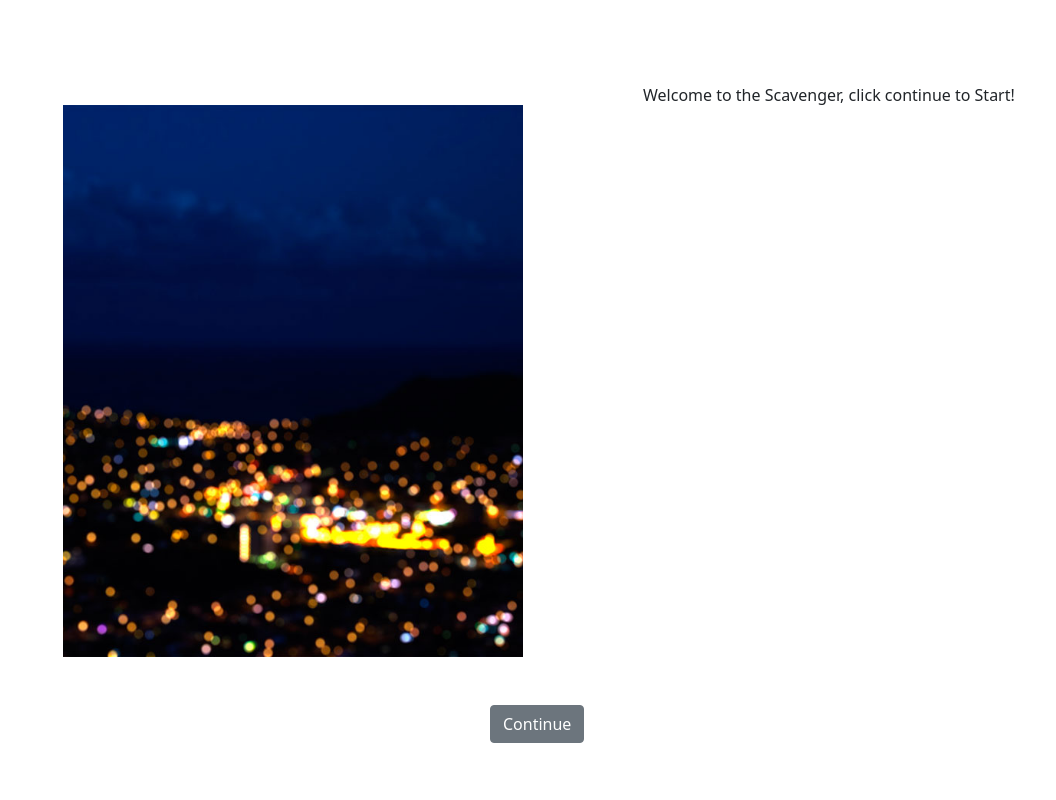
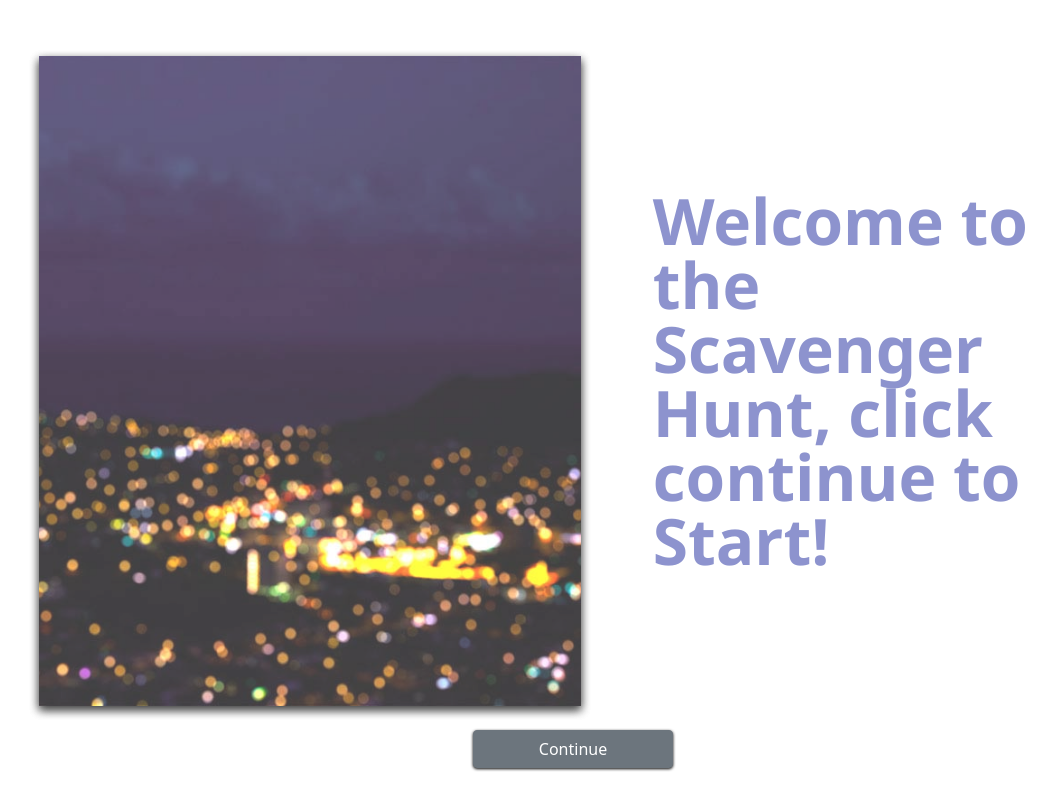
Before and after one commit to 1andyn/scavenger-webapp-cs, a React (Create React App) app in the folder frontend/: page / in a window 1280 px wide. Shown: the whole page, without its empty margins (67-1123 px from the left). Built offline with nearby package versions, Linux system fonts and the light colour scheme.

Commit message:
Implemented nicer looking bare bones front end

```diff
--- a/frontend/src/components/App.tsx
+++ b/frontend/src/components/App.tsx
@@ -1,7 +1,13 @@
 import React, { useEffect, useState } from 'react';
-import { Button, Col, FormGroup, Input, Row, Spinner } from 'reactstrap';
+import { Button, Col, FormGroup, Input, InputGroup, Row, Spinner } from 'reactstrap';
 import image from '../placeholder/image.jpg'
-import '../css/app.css';
+import image2 from '../placeholder/image2.jpg'
+import image3 from '../placeholder/image3.jpg'
+import '../css/main.css';
+
+// Components (Spring Based for Nice Appearances)
+import Gallery from './Gallery'
+import TextBlock from './TextBlock'
 
 const App = () => {
 
@@ -9,11 +15,17 @@ const App = () => {
 
   const [showInterim, setShowInterim] = useState<boolean>(true);
   const [isLoading, setIsLoading] = useState<boolean>(false);
-  const [next, setNext] = useState<string>('');
+ // const [next, setNext] = useState<Array:string>([]);
 
-  const [imageSource, setImageSource] = useState<string>(image);
+  let testImages = [
+    image,
+    image2,
+    image3
+  ]
+
+  const [imageSource, setImageSource] = useState<string[]>(testImages);
   const [textQueue, setTextQueue] = useState<string>('There is nothing in the queue...');
-  const [textBlock, setTextBlock] = useState<string>('Welcome to the Scavenger, click continue to Start!');
+  const [textBlock, setTextBlock] = useState<string>('Welcome to the Scavenger Hunt, click continue to Start!');
 
   /* Run Once Initialization */
   useEffect(() => {
@@ -35,31 +47,30 @@ const App = () => {
       <div className="container">
         <Row>
           <Col className='m-4' id='imageBox'>
-            <div className='d-flex justify-content-center'><img className='p-4 imageBlock' src={imageSource} /></div>
+            { Gallery(imageSource) }
           </Col>
           <Col className='m-4' id='textBox'>
-              <span className='p-4 align-middle'>{textBlock}</span>
+              { TextBlock(textBlock) }
           </Col>
         </Row>
         {
           isLoading ? (<div className='d-flex justify-content-center'><Spinner>Loading...</Spinner></div>) :
             showInterim ? (
               <Row>
-                <Col lg={5}/>
-                <Col lg={2}><Button onClick={ ()=> clickContinue()}>Continue</Button></Col>
-                <Col lg={5}/>
+                <div className="d-flex justify-content-center"><Button className ='continueButton dropShadowBtn' onClick={ ()=> clickContinue()}>Continue</Button></div>
               </Row>
             ) : (
               <Row>
                 <div className='d-flex justify-content-center'>
                   <FormGroup>
+                    <InputGroup className="continueButton">
                     <Input
                       id="inputPassword"
                       name="password"
                       placeholder="answer"
                       type="password"
                     />
-                    <Button>Submit</Button>
+                    <Button>{'>'}</Button></InputGroup>
                   </FormGroup>
                 </div>
               </Row>
--- /dev/null
+++ b/frontend/src/components/Gallery.tsx
@@ -0,0 +1,34 @@
+import React, { useState, useEffect } from 'react'
+import { useTransition, animated } from '@react-spring/web'
+import '../css/images.css';
+
+const Gallery = (images: string[]) => {
+
+    const [index, set] = useState(0)
+    const transitions = useTransition(index, {
+        key: index,
+        from: { opacity: 0 },
+        enter: { opacity: 1 },
+        leave: { opacity: 0 },
+        config: { duration: 3000 },
+    })
+
+    useEffect(() => {
+        const t = setInterval(() => set(state => (state + 1) % images.length), 4000)
+        return () => clearTimeout(t)
+    }, [])
+
+    return (
+        <div>
+            {transitions((style, i) => (
+                <animated.img
+                    className='imageBlock dropShadow'
+                    src={images[i]}
+                    style={{ ...style }}
+                />
+            ))}
+        </div>
+    );
+}
+
+export default Gallery;
--- /dev/null
+++ b/frontend/src/components/TextBlock.tsx
@@ -0,0 +1,27 @@
+import { Spring, animated } from 'react-spring'
+import '../css/text.css';
+
+const Gallery = (text: string) => {
+    return (
+        <div className="text-items-center">
+            <Spring
+                from={{ opacity: 0, color: '#686868' }}
+                to={[
+                    { opacity: .5, color: '#82B8FC' },
+                    { opacity: .75, color: '#828FFC' },
+                    { opacity: 1, color: '#686868' },
+                    { opacity: 1, color: '#686868' },
+                    { opacity: 1, color: '#686868' },
+                    { opacity: 1, color: '#686868' },
+                    { opacity: 1, color: '#686868' },
+                    { opacity: 1, color: '#686868' },
+                ]}>
+                {styles => (
+                    <animated.div className='textBox' style={styles}>{text}</animated.div>
+                )}
+            </Spring>
+        </div>
+    );
+}
+
+export default Gallery;
--- a/frontend/src/css/app.css
+++ /dev/null
@@ -1,3 +0,0 @@
-.imageBlock {
-  max-height: 600px;
-}
--- /dev/null
+++ b/frontend/src/css/images.css
@@ -0,0 +1,9 @@
+.imageBlock {
+    will-change: opacity;
+    position: relative;
+    top: 0;
+    left: 100%;
+    margin-left: -100%;
+    float: left;
+    max-height: 650px;
+}
--- /dev/null
+++ b/frontend/src/css/main.css
@@ -0,0 +1,11 @@
+.continueButton {
+  width: 200px
+}
+
+.dropShadow {
+  filter: drop-shadow(0 0.3rem 0.3rem black);
+}
+
+.dropShadowBtn {
+  filter: drop-shadow(0 0.1rem 0.1rem black);
+}
--- /dev/null
+++ b/frontend/src/css/text.css
@@ -0,0 +1,14 @@
+.textBox {
+  font-size: 4rem;
+  font-weight: 600;
+  font-family:'Segoe UI', Tahoma, Geneva, Verdana, sans-serif;
+  color:#82B8FC;
+  text-align: left !important;
+  line-height: 100%;
+}
+
+.text-items-center {
+  display: flex;
+  align-items: center;
+  height: 100%;
+}
```
Also changed, not shown: frontend/src/css/index.css (deleted, +0 -13 lines), frontend/src/placeholder/image2.jpg (added), frontend/src/placeholder/image3.jpg (added).
